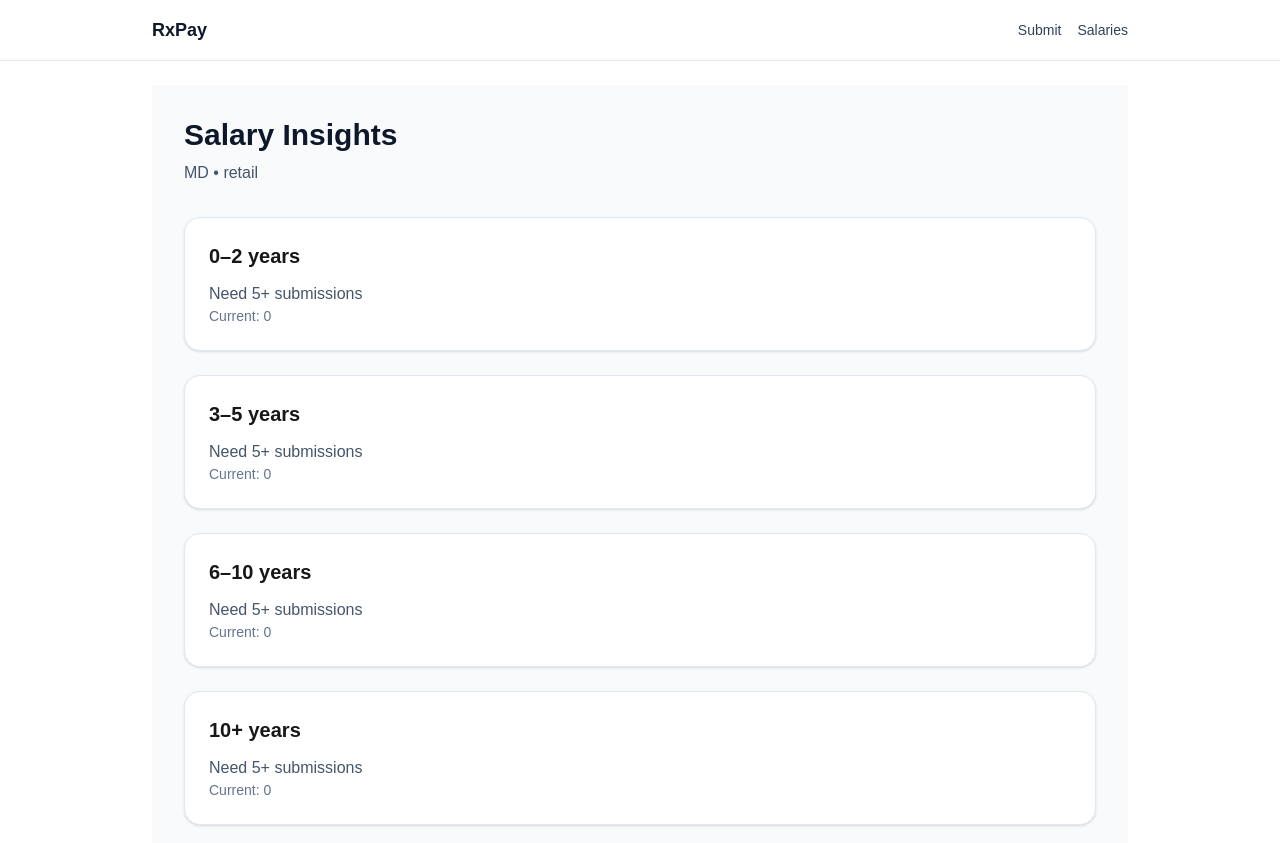
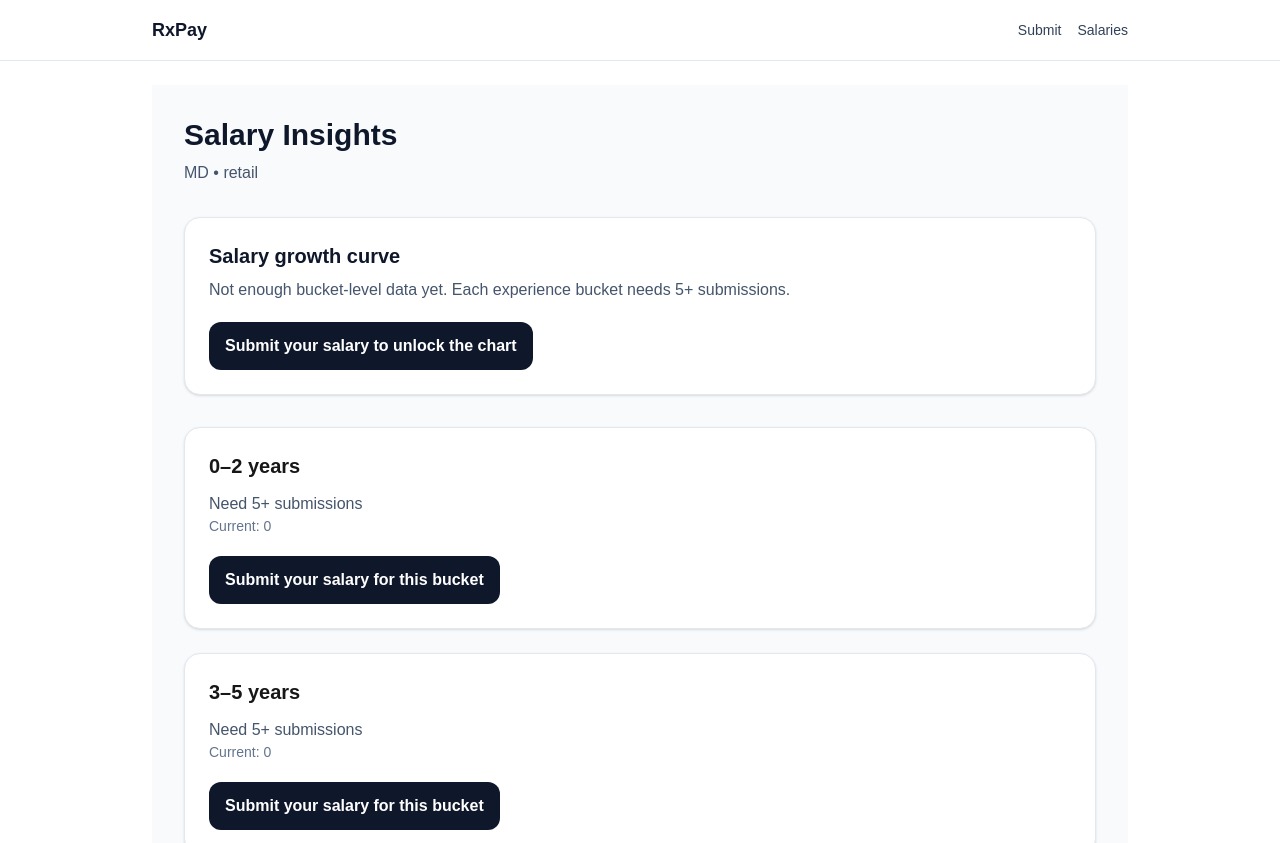
Before and after one commit to ladeleba/rxpay, a Next.js app: page /salaries in a window 1280 px wide. Shown: the top 843 px of the page. Built offline with nearby package versions, Linux system fonts and the light colour scheme; no server answers; the database is empty.

Commit message:
Add salary growth curve chart with recharts

```diff
--- /dev/null
+++ b/app/salaries/SalaryGrowthChart.tsx
@@ -0,0 +1,60 @@
+"use client";
+
+import {
+  ResponsiveContainer,
+  LineChart,
+  Line,
+  XAxis,
+  YAxis,
+  Tooltip,
+  CartesianGrid,
+} from "recharts";
+
+type Point = {
+  bucket: string;
+  median: number;
+  count: number;
+};
+
+function formatMoney(v: any) {
+  const n = Number(v);
+  if (!Number.isFinite(n)) return "";
+  return `$${Math.round(n).toLocaleString()}`;
+}
+
+export default function SalaryGrowthChart({ data }: { data: Point[] }) {
+  if (!data || data.length === 0) return null;
+
+  return (
+    <div className="bg-white p-6 rounded-2xl shadow-sm border border-slate-200">
+      <h2 className="text-xl font-semibold text-slate-900">Salary growth curve</h2>
+      <p className="mt-1 text-sm text-slate-600">
+        Median annualized pay by experience bucket (only buckets with 5+ submissions)
+      </p>
+
+      <div className="mt-5 h-72">
+        <ResponsiveContainer width="100%" height="100%">
+          <LineChart data={data} margin={{ top: 10, right: 20, left: 10, bottom: 10 }}>
+            <CartesianGrid strokeDasharray="3 3" />
+            <XAxis dataKey="bucket" />
+            <YAxis tickFormatter={(v) => formatMoney(v)} width={90} />
+            <Tooltip
+              formatter={(value: any, _name: any, props: any) => {
+                const p = props?.payload as Point | undefined;
+                const label = p ? `Median (n=${p.count})` : "Median";
+                return [formatMoney(value), label];
+              }}
+            />
+            <Line
+              type="monotone"
+              dataKey="median"
+              strokeWidth={3}
+              dot={{ r: 5 }}
+              activeDot={{ r: 7 }}
+            />
+          </LineChart>
+        </ResponsiveContainer>
+      </div>
+    </div>
+  );
+}
--- a/app/salaries/page.tsx
+++ b/app/salaries/page.tsx
@@ -1,4 +1,5 @@
 import { createClient } from "@supabase/supabase-js";
+import SalaryGrowthChart from "./SalaryGrowthChart";
 
 const supabase = createClient(
   process.env.NEXT_PUBLIC_SUPABASE_URL!,
@@ -33,6 +34,8 @@ function getBucket(years: number) {
   return "10+ years";
 }
 
+const BUCKET_ORDER = ["0–2 years", "3–5 years", "6–10 years", "10+ years"] as const;
+
 export default async function SalariesPage({
   searchParams,
 }: {
@@ -49,7 +52,12 @@ export default async function SalariesPage({
     .eq("role", roleType);
 
   if (error) {
-    return <div>Error loading data</div>;
+    return (
+      <main className="min-h-screen bg-slate-50 p-8">
+        <h1 className="text-3xl font-bold text-slate-900">Salary Insights</h1>
+        <p className="mt-3 text-red-600">Error: {error.message}</p>
+      </main>
+    );
   }
 
   const MIN_COUNT = 5;
@@ -63,11 +71,23 @@ export default async function SalariesPage({
 
   (data || []).forEach((row: any) => {
     const annual = toAnnual(row);
-    if (!annual || !row.years_experience) return;
+    const yrs = Number(row?.years_experience);
 
-    const bucket = getBucket(Number(row.years_experience));
+    if (!Number.isFinite(yrs)) return;
+    if (annual == null || !Number.isFinite(annual)) return;
+
+    const bucket = getBucket(yrs);
     bucketMap[bucket].push(annual);
   });
+
+  // Build chart points (only buckets with 5+ submissions)
+  const chartData = BUCKET_ORDER.map((bucket) => {
+    const arr = bucketMap[bucket] || [];
+    if (arr.length < MIN_COUNT) return null;
+    const sorted = [...arr].sort((a, b) => a - b);
+    const med = percentile(sorted, 0.5);
+    return { bucket, median: Math.round(med), count: arr.length };
+  }).filter(Boolean) as { bucket: string; median: number; count: number }[];
 
   return (
     <main className="min-h-screen bg-slate-50 p-8">
@@ -76,8 +96,30 @@ export default async function SalariesPage({
         {stateCode} • {roleType.replace("_", " ")}
       </p>
 
+      {/* Chart first */}
+      <div className="mt-8">
+        {chartData.length > 0 ? (
+          <SalaryGrowthChart data={chartData} />
+        ) : (
+          <div className="bg-white p-6 rounded-2xl shadow-sm border border-slate-200">
+            <h2 className="text-xl font-semibold text-slate-900">Salary growth curve</h2>
+            <p className="mt-2 text-slate-600">
+              Not enough bucket-level data yet. Each experience bucket needs {MIN_COUNT}+ submissions.
+            </p>
+            <a
+              href={`/submit?state=${stateCode}&role=${roleType}`}
+              className="inline-block mt-5 rounded-xl bg-slate-900 px-4 py-3 text-white font-semibold"
+            >
+              Submit your salary to unlock the chart
+            </a>
+          </div>
+        )}
+      </div>
+
+      {/* Bucket cards */}
       <div className="mt-8 space-y-6">
-        {Object.entries(bucketMap).map(([bucketName, salaries]) => {
+        {BUCKET_ORDER.map((bucketName) => {
+          const salaries = bucketMap[bucketName] || [];
           const count = salaries.length;
 
           if (count < MIN_COUNT) {
@@ -87,12 +129,15 @@ export default async function SalariesPage({
                 className="bg-white p-6 rounded-2xl shadow-sm border border-slate-200"
               >
                 <h2 className="text-xl font-semibold">{bucketName}</h2>
-                <p className="mt-3 text-slate-600">
-                  Need {MIN_COUNT}+ submissions
-                </p>
-                <p className="text-sm text-slate-500">
-                  Current: {count}
-                </p>
+                <p className="mt-3 text-slate-600">Need {MIN_COUNT}+ submissions</p>
+                <p className="text-sm text-slate-500">Current: {count}</p>
+
+                <a
+                  href={`/submit?state=${stateCode}&role=${roleType}`}
+                  className="inline-block mt-5 rounded-xl bg-slate-900 px-4 py-3 text-white font-semibold"
+                >
+                  Submit your salary for this bucket
+                </a>
               </div>
             );
           }
@@ -117,14 +162,11 @@ export default async function SalariesPage({
               <p className="mt-2 text-sm text-slate-600">
                 25th–75th percentile:{" "}
                 <span className="font-semibold">
-                  ${Math.round(p25).toLocaleString()} – $
-                  {Math.round(p75).toLocaleString()}
+                  ${Math.round(p25).toLocaleString()} – ${Math.round(p75).toLocaleString()}
                 </span>
               </p>
 
-              <p className="mt-2 text-xs text-slate-400">
-                Based on {count} submissions
-              </p>
+              <p className="mt-2 text-xs text-slate-400">Based on {count} submissions</p>
             </div>
           );
         })}
--- a/package.json
+++ b/package.json
@@ -12,7 +12,8 @@
     "@supabase/supabase-js": "^2.98.0",
     "next": "16.1.6",
     "react": "19.2.3",
-    "react-dom": "19.2.3"
+    "react-dom": "19.2.3",
+    "recharts": "^3.7.0"
   },
   "devDependencies": {
     "@tailwindcss/postcss": "^4",
```
Also changed, not shown: 1 other file (tests, documents, lock files or other folders).
